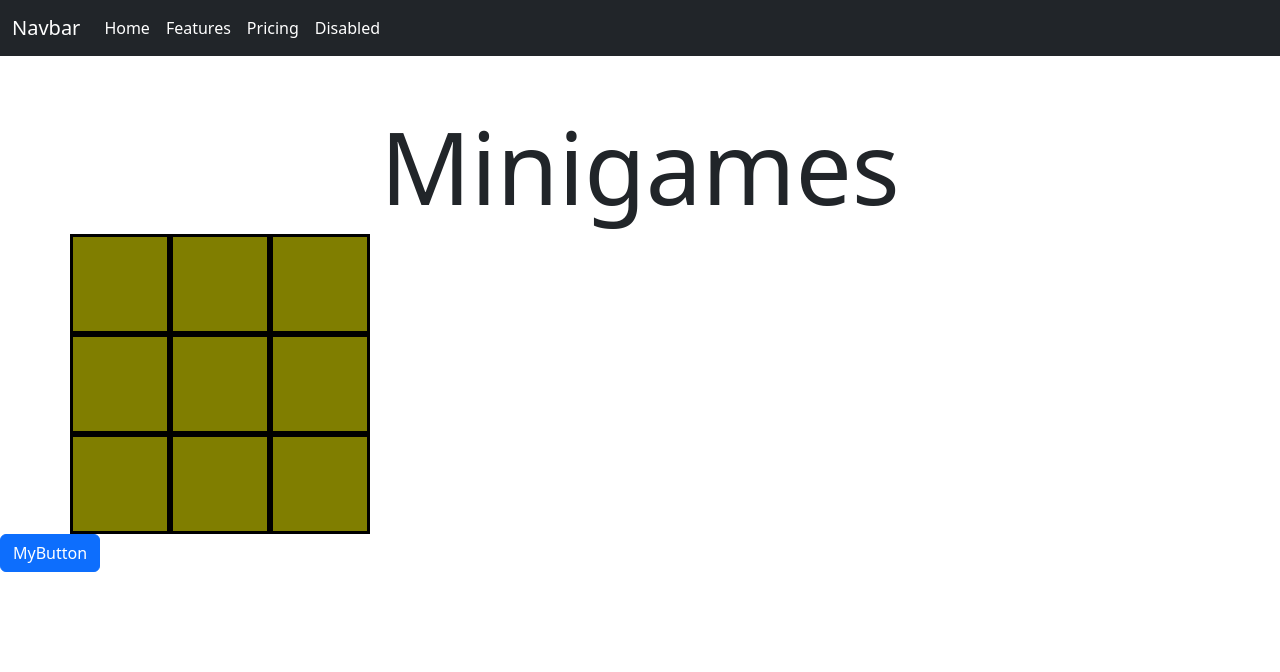
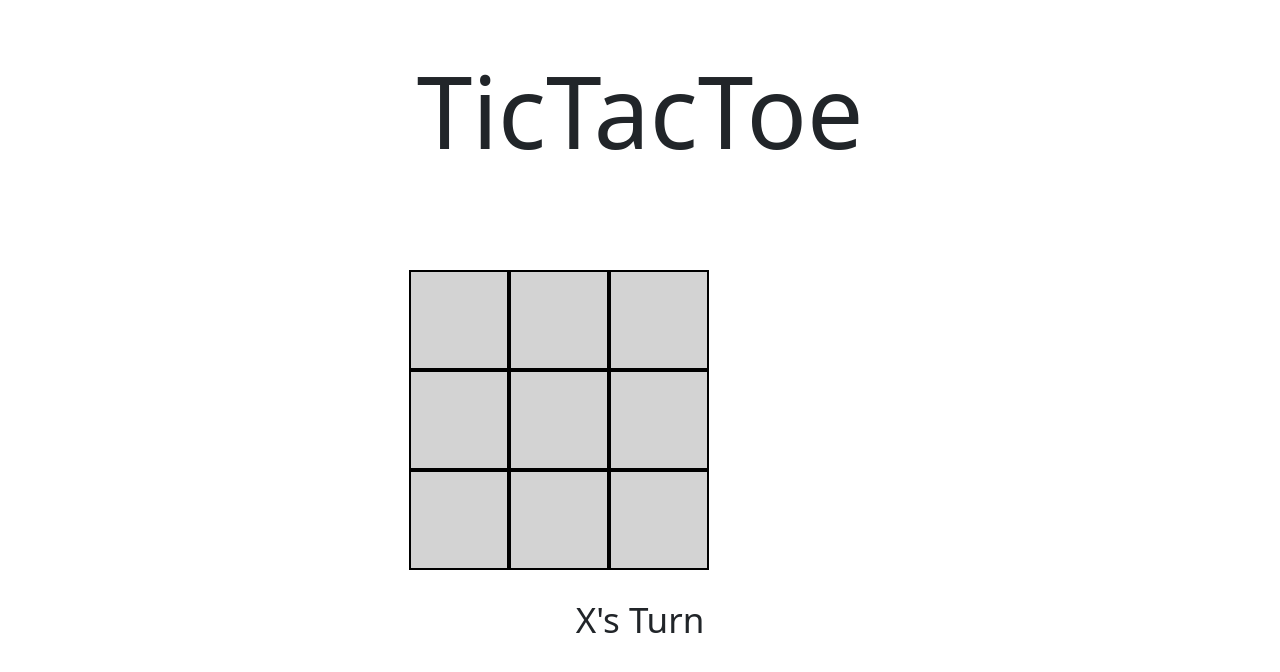
Before and after one commit to stewxy/Minigames, a React (Vite) app: page / in a window 1280 px wide. Shown: the top 672 px of the page. Built offline with nearby package versions, Linux system fonts and the light colour scheme.

Commit message:
tictactoe component complete, tidied up component, implemented reset button

```diff
--- a/src/App.css
+++ b/src/App.css
@@ -8,11 +8,12 @@ h1{
 }
 
 .col{
-    background-color: rgb(128, 126, 0);
+    background-color: lightgray;
     opacity: 100%;
     height: 100px;
     border-color: black;
     border-style: solid;
+    border-width: 2px;
     width: 100px !important;
     cursor:pointer;
 }
@@ -20,10 +21,12 @@ h1{
     opacity: 70%;
 }
 
-.clickable{
-    display:block;
-    background-color: aqua;
-    width: 100px;
-    height: 100px;
-    margin-left: 100px;
+.container{
+    padding-left: 27.4% !important;
+    margin-top: 100px;
 }
+
+.resetButtonCont{
+    text-align: center;
+    font-size: 35px;
+}
--- a/src/App.tsx
+++ b/src/App.tsx
@@ -30,17 +30,18 @@ function App() {
     //   </Alert>
     // </div>
     <div>
-      <Navbar></Navbar>
-      <h1 className="mainHeading">Minigames</h1>
+      {/* <Navbar></Navbar>
+      <h1 className="mainHeading">Minigames</h1>*/}
+      <h1 className="mainHeading">TicTacToe</h1>
 
       <Grid></Grid>
 
       {alertVisible && (
         <Alert onClose={() => setAlertVisibility(false)}>My Alert</Alert>
       )}
-      <Button color="primary" onClick={() => setAlertVisibility(true)}>
+      {/* <Button color="primary" onClick={() => setAlertVisibility(true)}>
         MyButton
-      </Button>
+      </Button> */}
     </div>
   );
 }
--- a/src/components/Grid.tsx
+++ b/src/components/Grid.tsx
@@ -1,7 +1,6 @@
 import React from "react";
 import "../App.css";
 import { useState } from "react";
-import Button from "./Button";
 
 let arr = ["", "", "", "", "", "", "", "", ""];
 
@@ -32,6 +31,27 @@ const Grid = () => {
   const [winPopup, setWinPopup] = useState("");
   const [alertVisible, setAlertVisibility] = useState(false);
 
+  let start = "X";
+  if (xNext) {
+    start = "X";
+  } else {
+    start = "O";
+  }
+
+  function resetBoard() {
+    setValue1(""),
+      setValue2(""),
+      setValue3(""),
+      setValue4(""),
+      setValue5(""),
+      setValue6(""),
+      setValue7(""),
+      setValue8(""),
+      setValue9("");
+    arr = ["", "", "", "", "", "", "", "", ""];
+    setAlertVisibility(false);
+  }
+
   function winCondition(checkList: string[]) {
     for (let i = 0; i < winLines.length; i++) {
       if (
@@ -39,29 +59,43 @@ const Grid = () => {
         arr[winLines[i][1]] == "X" &&
         arr[winLines[i][2]] == "X"
       ) {
-        console.log("X is the Winner");
-        setWinPopup("X");
+        setWinPopup("X is the");
         setAlertVisibility(true);
+        setXNext(true);
       }
       if (
         arr[winLines[i][0]] == "O" &&
         arr[winLines[i][1]] == "O" &&
         arr[winLines[i][2]] == "O"
       ) {
-        console.log("O is the Winner");
-        setWinPopup("O");
+        setWinPopup("O is the");
+        setAlertVisibility(true);
+        setXNext(false);
+      }
+      if (
+        arr[0] != "" &&
+        arr[1] != "" &&
+        arr[2] != "" &&
+        arr[3] != "" &&
+        arr[4] != "" &&
+        arr[5] != "" &&
+        arr[6] != "" &&
+        arr[7] != "" &&
+        arr[8] != ""
+      ) {
+        setWinPopup("NO");
         setAlertVisibility(true);
       }
     }
   }
 
   function handleClick1() {
-    if (xNext && value1 == "") {
+    if (xNext && value1 == "" && alertVisible == false) {
       setValue1("X");
       setXNext(!xNext);
       arr[0] = "X";
     } else {
-      if (value1 == "") {
+      if (value1 == "" && alertVisible == false) {
         setValue1("O");
         setXNext(!xNext);
         arr[0] = "O";
@@ -70,12 +104,12 @@ const Grid = () => {
     winCondition(arr);
   }
   function handleClick2() {
-    if (xNext && value2 == "") {
+    if (xNext && value2 == "" && alertVisible == false) {
       setValue2("X");
       setXNext(!xNext);
       arr[1] = "X";
     } else {
-      if (value2 == "") {
+      if (value2 == "" && alertVisible == false) {
         setValue2("O");
         setXNext(!xNext);
         arr[1] = "O";
@@ -84,12 +118,12 @@ const Grid = () => {
     winCondition(arr);
   }
   function handleClick3() {
-    if (xNext && value3 == "") {
+    if (xNext && value3 == "" && alertVisible == false) {
       setValue3("X");
       setXNext(!xNext);
       arr[2] = "X";
     } else {
-      if (value3 == "") {
+      if (value3 == "" && alertVisible == false) {
         setValue3("O");
         setXNext(!xNext);
         arr[2] = "O";
@@ -98,12 +132,12 @@ const Grid = () => {
     winCondition(arr);
   }
   function handleClick4() {
-    if (xNext && value4 == "") {
+    if (xNext && value4 == "" && alertVisible == false) {
       setValue4("X");
       setXNext(!xNext);
       arr[3] = "X";
     } else {
-      if (value4 == "") {
+      if (value4 == "" && alertVisible == false) {
         setValue4("O");
         setXNext(!xNext);
         arr[3] = "O";
@@ -112,12 +146,12 @@ const Grid = () => {
     winCondition(arr);
   }
   function handleClick5() {
-    if (xNext && value5 == "") {
+    if (xNext && value5 == "" && alertVisible == false) {
       setValue5("X");
       setXNext(!xNext);
       arr[4] = "X";
     } else {
-      if (value5 == "") {
+      if (value5 == "" && alertVisible == false) {
         setValue5("O");
         setXNext(!xNext);
         arr[4] = "O";
@@ -126,12 +160,12 @@ const Grid = () => {
     winCondition(arr);
   }
   function handleClick6() {
-    if (xNext && value6 == "") {
+    if (xNext && value6 == "" && alertVisible == false) {
       setValue6("X");
       setXNext(!xNext);
       arr[5] = "X";
     } else {
-      if (value6 == "") {
+      if (value6 == "" && alertVisible == false) {
         setValue6("O");
         setXNext(!xNext);
         arr[5] = "O";
@@ -140,12 +174,12 @@ const Grid = () => {
     winCondition(arr);
   }
   function handleClick7() {
-    if (xNext && value7 == "") {
+    if (xNext && value7 == "" && alertVisible == false) {
       setValue7("X");
       setXNext(!xNext);
       arr[6] = "X";
     } else {
-      if (value7 == "") {
+      if (value7 == "" && alertVisible == false) {
         setValue7("O");
         setXNext(!xNext);
         arr[6] = "O";
@@ -154,12 +188,12 @@ const Grid = () => {
     winCondition(arr);
   }
   function handleClick8() {
-    if (xNext && value8 == "") {
+    if (xNext && value8 == "" && alertVisible == false) {
       setValue8("X");
       setXNext(!xNext);
       arr[7] = "X";
     } else {
-      if (value8 == "") {
+      if (value8 == "" && alertVisible == false) {
         setValue8("O");
         setXNext(!xNext);
         arr[7] = "O";
@@ -168,12 +202,12 @@ const Grid = () => {
     winCondition(arr);
   }
   function handleClick9() {
-    if (xNext && value9 == "") {
+    if (xNext && value9 == "" && alertVisible == false) {
       setValue9("X");
       setXNext(!xNext);
       arr[8] = "X";
     } else {
-      if (value9 == "") {
+      if (value9 == "" && alertVisible == false) {
         setValue9("O");
         setXNext(!xNext);
         arr[8] = "O";
@@ -183,6 +217,7 @@ const Grid = () => {
   }
 
   return (
+    <div className="tictactoecont">
       <div className="container text-center">
         <div className="row row-cols-3 ">
           <div
@@ -253,11 +288,16 @@ const Grid = () => {
             {value9}
           </div>
         </div>
+      </div>
+      <br></br>
+      <div className="resetButtonCont">
+        {!alertVisible && <p>{start}'s Turn</p>}
         {alertVisible && (
-        <Button onClick={() => setAlertVisibility(false)}>
-          {winPopup + " IS THE WINNER (RESET BUTTON)"}
-        </Button>
+          <button onClick={resetBoard}>
+            {winPopup + " Winner! (Reset Board)"}
+          </button>
         )}
+      </div>
     </div>
   );
 };
--- a/src/components/Navbar.tsx
+++ b/src/components/Navbar.tsx
@@ -30,20 +30,20 @@ const Navbar = () => {
               href="#"
               style={{ color: "white" }}
             >
-              Home
+              NA
             </a>
             <a className="nav-link" href="#" style={{ color: "white" }}>
-              Features
+              NA
             </a>
             <a className="nav-link" href="#" style={{ color: "white" }}>
-              Pricing
+              NA
             </a>
             <a
               className="nav-link disabled"
               aria-disabled="true"
               style={{ color: "white" }}
             >
-              Disabled
+              NA
             </a>
           </div>
         </div>
```
Lines whose indentation alone changed are shown as unchanged.
